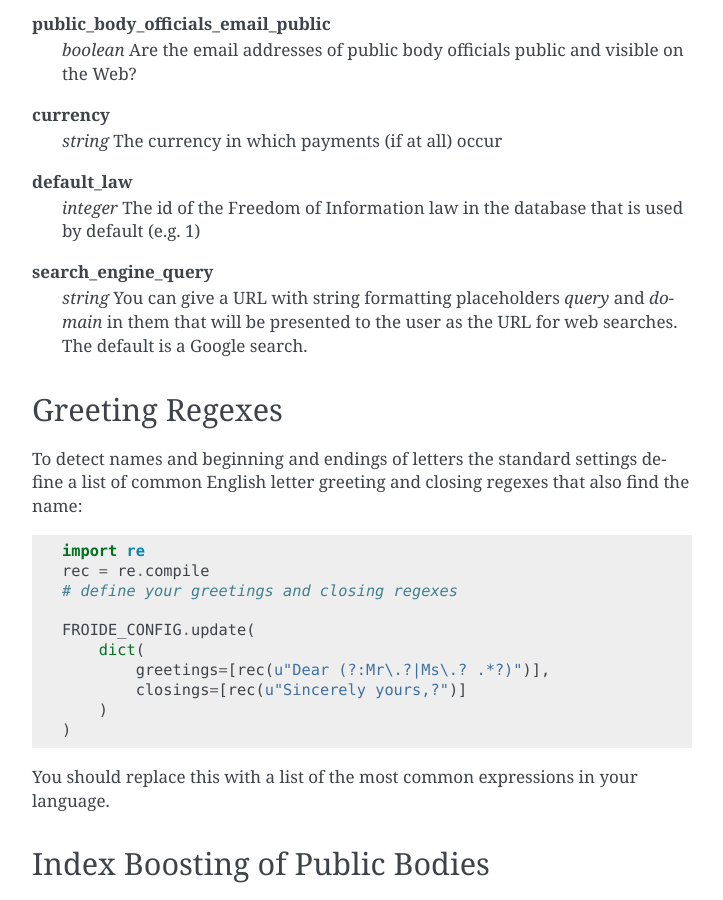
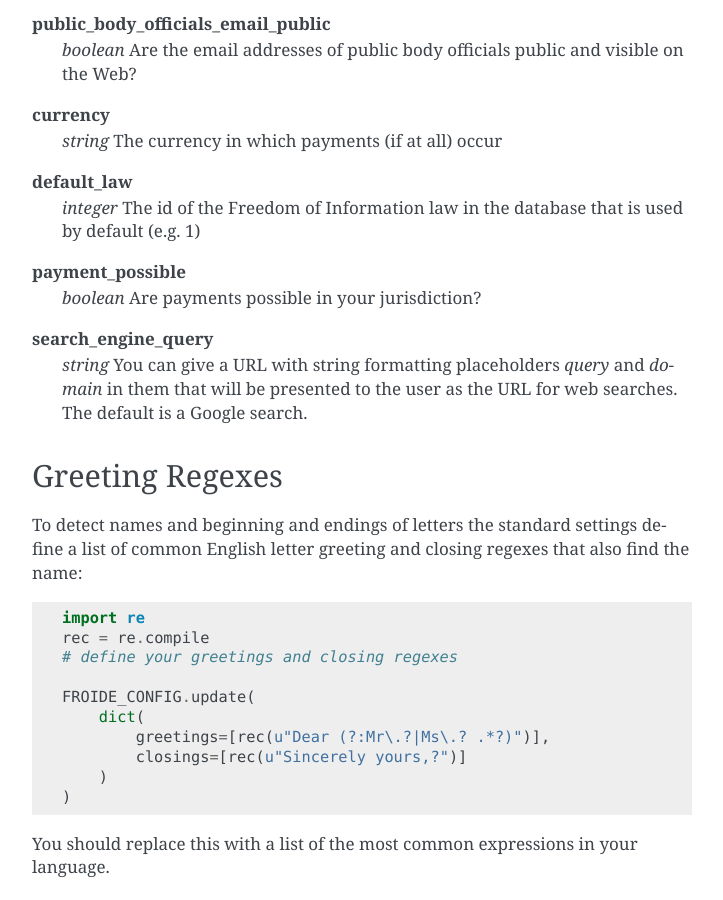
Before and after one commit to okfde/froide, a Sphinx documentation site: the page built from docs/configuration.rst, in a window 1280 px wide and 900 px high, scrolled down 855 px. Shown: the whole window, without its empty margins (388-1111 px from the left). Built offline with Sphinx 7.4.7, drawn with Linux system fonts in a browser that asks for light colours.

Commit message:
add documentation for "payment_possible" froide setting

```diff
--- a/docs/configuration.rst
+++ b/docs/configuration.rst
@@ -36,6 +36,9 @@ The following keys in that dictionary must be present:
 **default_law**
   *integer* The id of the Freedom of Information law in the database
   that is used by default (e.g. 1)
+
+**payment_possible**
+  *boolean* Are payments possible in your jurisdiction?
 
 **search_engine_query**
   *string* You can give a URL with string formatting placeholders `query` and `domain` in them that will be presented to the user as the URL for web searches. The default is a Google search.
```
